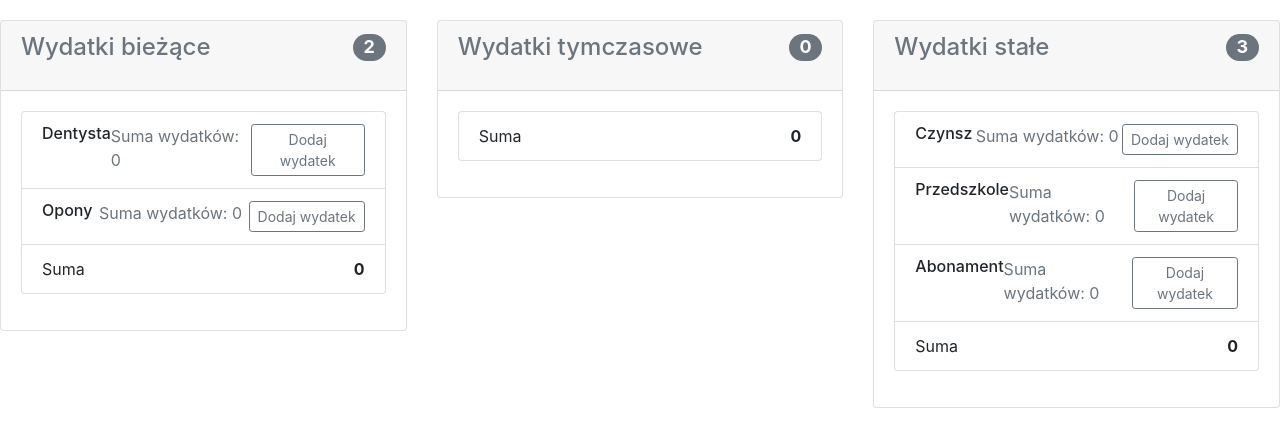
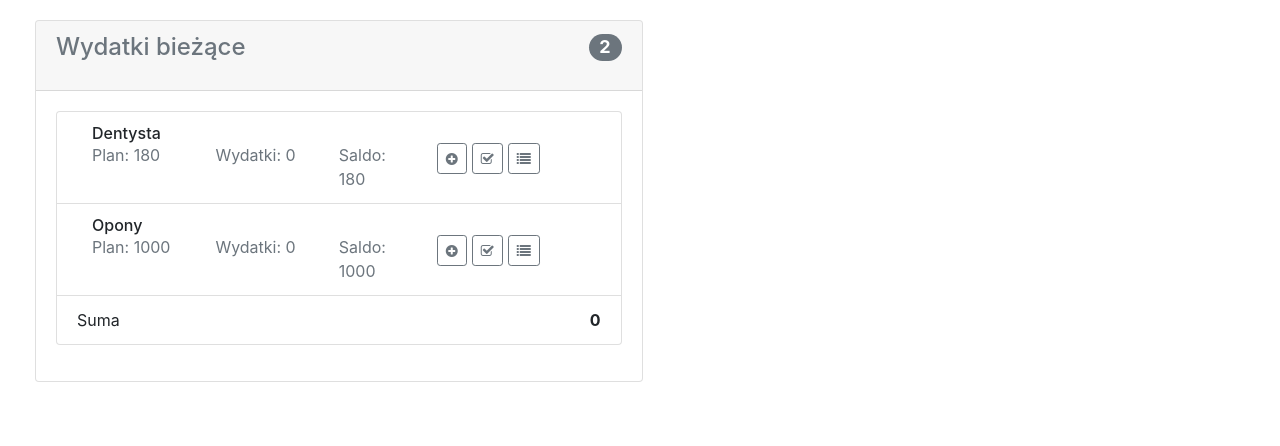
Before and after one commit to ptrzaska/familyBudget, an Angular app in the folder family-budget-app/: page / in a window 1280 px wide. Shown: the top 446 px of the page. Built offline with nearby package versions, Linux system fonts and the light colour scheme.

Commit message:
add plan entry state and change costs list concept

```diff
--- a/family-budget-app/angular.json
+++ b/family-budget-app/angular.json
@@ -29,7 +29,8 @@
             ],
             "styles": [
               "../family-budget-app/node_modules/bootstrap/dist/css/bootstrap.min.css",
-              "../family-budget-app/src/styles.less"
+              "../family-budget-app/src/styles.less",
+              "../family-budget-app/node_modules/font-awesome/css/font-awesome.min.css"
             ],
             "scripts": []
           },
--- a/family-budget-app/package.json
+++ b/family-budget-app/package.json
@@ -20,6 +20,7 @@
     "@angular/platform-browser-dynamic": "~9.1.1",
     "@angular/router": "~9.1.1",
     "bootstrap": "^4.4.1",
+    "font-awesome": "^4.7.0",
     "rxjs": "~6.5.4",
     "tslib": "^1.10.0",
     "zone.js": "~0.10.2"
--- a/family-budget-app/src/app/costs-list/costs-list.component.html
+++ b/family-budget-app/src/app/costs-list/costs-list.component.html
@@ -8,13 +8,38 @@
 
   <div class="card-body">
     <ul class="list-group mb-3">
-      <li *ngFor="let cost of costs" class="list-group-item d-flex justify-content-between lh-condensed">
-        <div>
-          <h6 class="my-0">{{cost.name}}</h6>
-          <small class="text-muted">{{cost.lastModificationDate}}</small>
+      <li *ngFor="let cost of costs" class="list-group-item d-flex justify-content-between lh-condensed" [style.background-color]="cost.isCompleted ? '#adebad' : 'white'">
+        <div class="container" >
+          <div class="row" style="width: 100%;">
+            <div class="col-md-4"><h6 class="my-0">{{cost.name}}</h6></div>
+            <div class="col-md-4">{{cost.lastModificationDate}}</div>
+            <div class="col-md-4"></div>
+          </div>
+          <div class="row" style="width: 100%;">
+            <div class="col-md-3"><span class="text-muted">Plan: {{cost.value}}</span></div>
+            <div class="col-md-3"><span class="text-muted">Wydatki: {{cost.getExpensesSum()}}</span></div>
+            <div class="col-md-2"><span class="text-muted">Saldo: {{cost.value - cost.getExpensesSum()}}</span></div>
+            <div class="col-md-4" style="text-align: center;">
+              <button type="button" class="btn btn-outline-secondary btn-sm" (click)="addNewExpense(cost)" style="margin-right: 5px;" [disabled]="cost.isCompleted"><i class="fa fa-plus-circle"></i></button>
+              <button type="button"
+              *ngIf="!cost.isCompleted; else activationButton"
+                class="btn btn-outline-secondary btn-sm"
+                (click)="cost.isCompleted = true"
+                style="margin-right: 5px;">
+                <i class="fa fa-check-square-o"></i>
+              </button>
+              <ng-template #activationButton>
+                <button type="button" class="btn btn-outline-secondary btn-sm" (click)="cost.isCompleted = false" style="margin-right: 5px;"><i class="fa fa-share-square-o"></i></button>
+              </ng-template>
+
+
+              <button type="button" class="btn btn-outline-secondary btn-sm" (click)="addNewExpense(cost)"><i class="fa fa-list"></i></button>
+            </div>
+          </div>
         </div>
-        <span class="text-muted">Suma wydatków: {{cost.getExpensesSum()}}</span>
-        <button type="button" class="btn btn-outline-secondary btn-sm" (click)="addNewExpense(cost)">Dodaj wydatek</button>
+
+
+
       </li>
       <li class="list-group-item d-flex justify-content-between">
         <span>Suma</span>
--- a/family-budget-app/src/app/models/plan-entry.ts
+++ b/family-budget-app/src/app/models/plan-entry.ts
@@ -3,9 +3,11 @@ import { Expense } from '.';
 export class PlanEntry {
   lastModificationDate: Date;
   expenses: Expense[];
+  isCompleted: boolean;
 
   constructor(public name: string, public value: number) {
     this.expenses = [];
+    this.isCompleted = false;
   }
 
   getExpensesSum(): number {
--- a/family-budget-app/src/app/monthly-budget/monthly-budget.component.html
+++ b/family-budget-app/src/app/monthly-budget/monthly-budget.component.html
@@ -1,11 +1,11 @@
-<div class="row" style="margin-top: 20px;">
-  <div class="col-md-4 order-md-2 mb-4">
+<div class="row" style="margin-top: 20px; margin-left: 20px;">
+  <div class="col-md-6 order-md-2 mb-4">
     <app-costs-list [costs]="plan.currentPlannedCosts" [listTitle]="'Wydatki bieżące'" [readonly]="false"></app-costs-list>
   </div>
-  <div class="col-md-4 order-md-2 mb-4">
+  <!-- <div class="col-md-4 order-md-2 mb-4">
     <app-costs-list [costs]="plan.temporaryCosts" [listTitle]="'Wydatki tymczasowe'" [readonly]="true"></app-costs-list>
   </div>
-  <div class="col-md-4 order-md-2 mb-4">
+  <div class="col-md-6 order-md-2 mb-4">
     <app-costs-list [costs]="plan.constPlannedCosts" [listTitle]="'Wydatki stałe'" [readonly]="true"></app-costs-list>
-  </div>
+  </div> -->
 </div>
```
Also changed, not shown: 1 other file (tests, documents, lock files or other folders).
